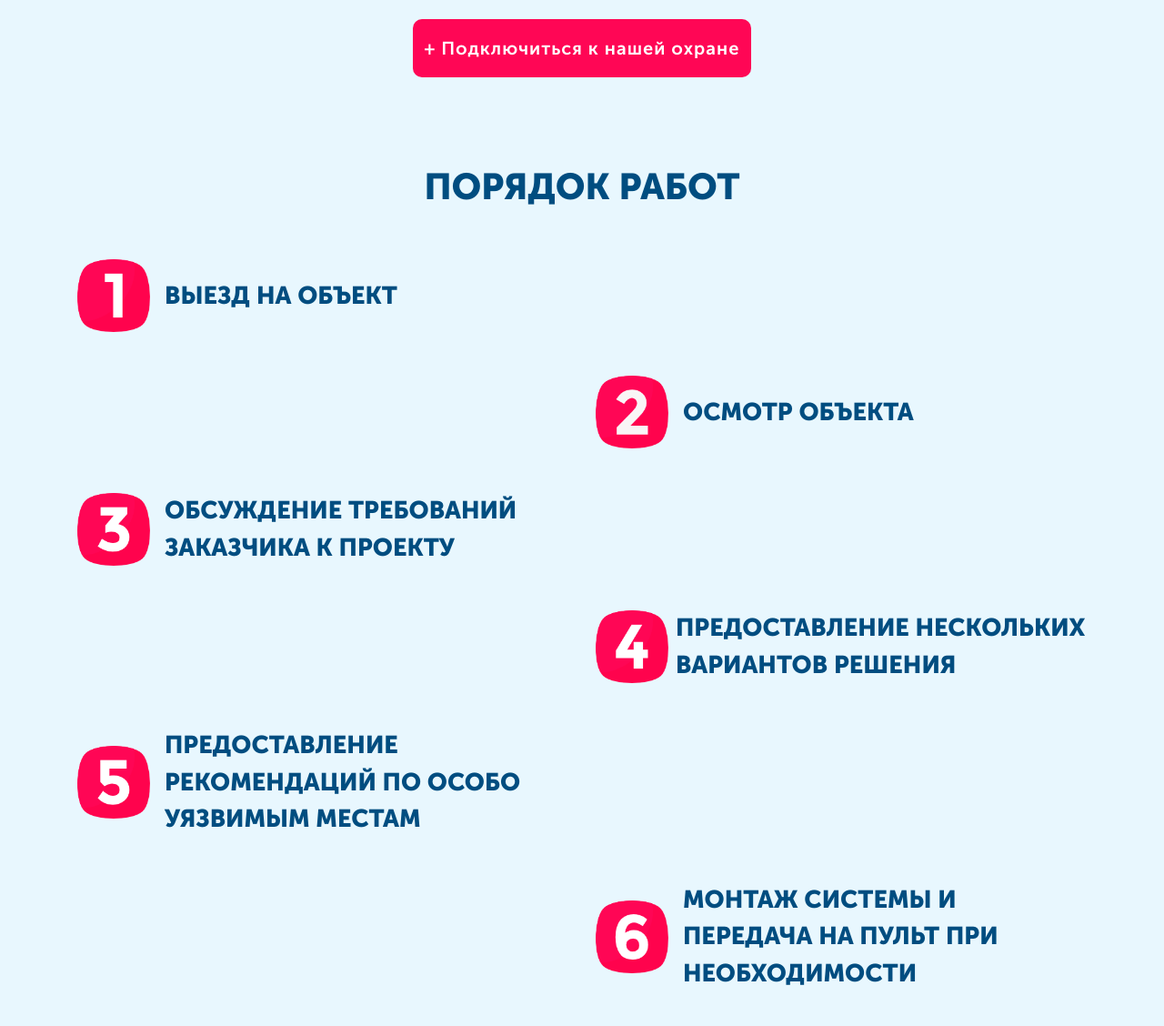
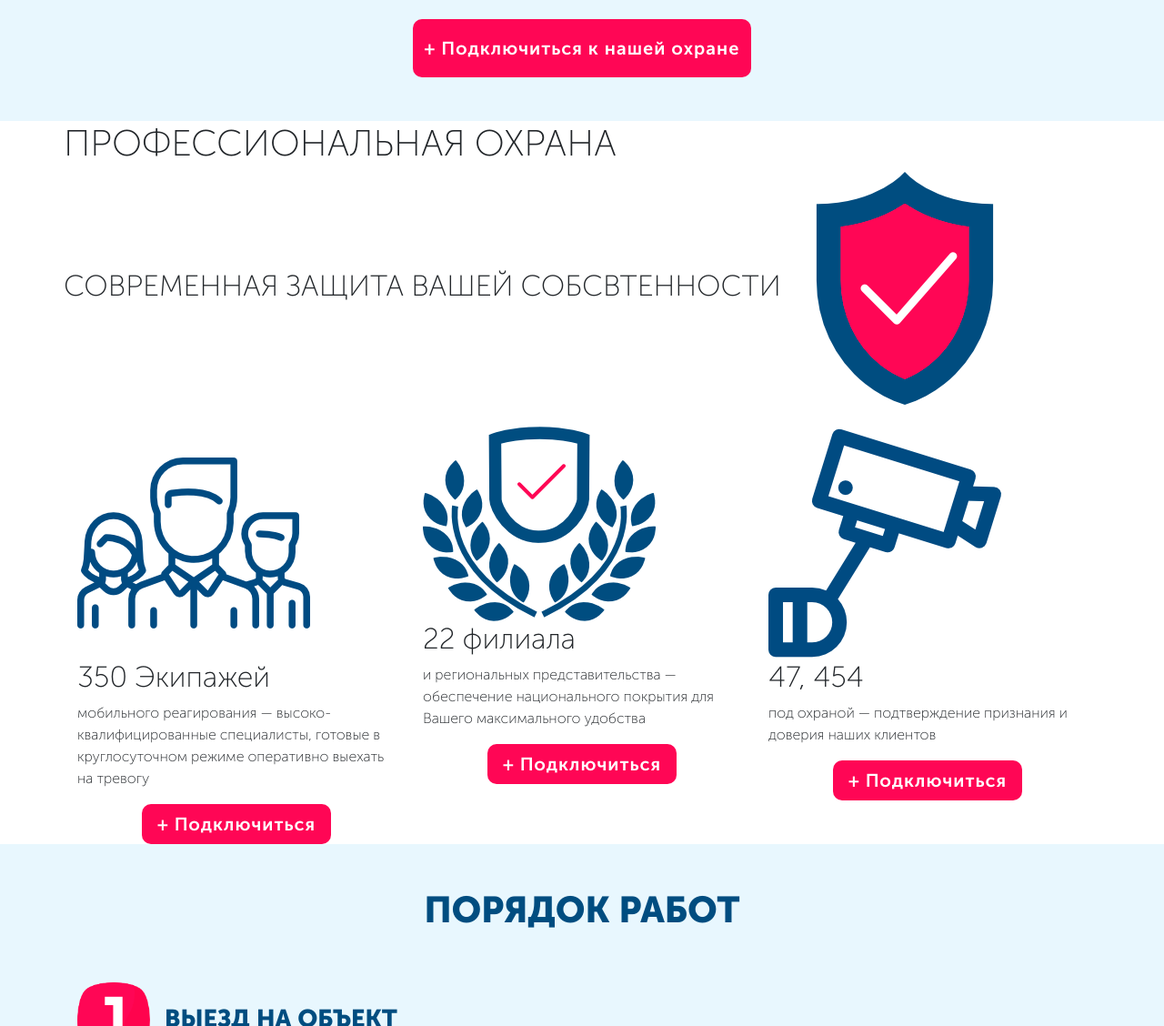
Before and after one commit to OstapHetman/venbest, a plain HTML site: page src/index.html in a window 1280 px wide. Shown: the part 2360-3488 px from the top of the page at 91% size. Drawn offline with Linux system fonts and the light colour scheme.

Commit message:
html structure pro security

```diff
--- a/src/index.html
+++ b/src/index.html
@@ -469,6 +469,47 @@
     <!-- END WE PROTECT SECTION -->
 
 
+    <!-- START PROFFESIONAL SECURITY SECTION -->
+
+    <div class="section" id="pro-security">
+        <div class="container">
+            <div class="row">
+                <h1>ПРОФЕССИОНАЛЬНАЯ ОХРАНА</h1>
+                <h2>
+                    СОВРЕМЕННАЯ ЗАЩИТА ВАШЕЙ СОБСВТЕННОСТИ
+                    <img src="img/security.png" alt="Security">
+                </h2>
+                <!-- ======================= -->
+                <div class="col-md-6 col-lg-4 col-xl-4 mt-3">
+                    <img src="img/team.png" alt="Team">
+                    <h2>350 Экипажей</h2>
+                    <p>мобильного реагирования — высоко- квалифицированные специалисты, готовые в круглосуточном режиме оперативно выехать на тревогу</p>
+                    <button class="btn main-btn px-3 d-block mx-auto">+ Подключиться</button>
+                </div>
+                <!-- ======================= -->
+                <!-- ======================= -->
+                <div class="col-md-6 col-lg-4 col-xl-4 mt-3">
+                    <img src="img/tick.png" alt="tick">
+                    <h2>22 филиала</h2>
+                    <p>и региональных представительства — обеспечение национального покрытия для Вашего максимального удобства</p>
+                    <button class="btn main-btn px-3 d-block mx-auto">+ Подключиться</button>
+                </div>
+                <!-- ======================= -->
+                <!-- ======================= -->
+                <div class="col-md-6 col-lg-4 col-xl-4 mt-3">
+                    <img src="img/camera.png" alt="camera">
+                    <h2>47, 454</h2>
+                    <p>под охраной — подтверждение признания и доверия наших клиентов
+                    </p>
+                    <button class="btn main-btn px-3 d-block mx-auto">+ Подключиться</button>
+                </div>
+                <!-- ======================= -->
+            </div>
+        </div>
+    </div>
+    <!-- END PROFFESIONAL SECURITY SECTION -->
+
+
     <!-- START ORDER OF WORK SECTION -->
     <section id="order-of-work">
         <div class="container">
```
Also changed, not shown: src/img/camera.png (added), src/img/team.png (added), src/img/tick.png (added).
